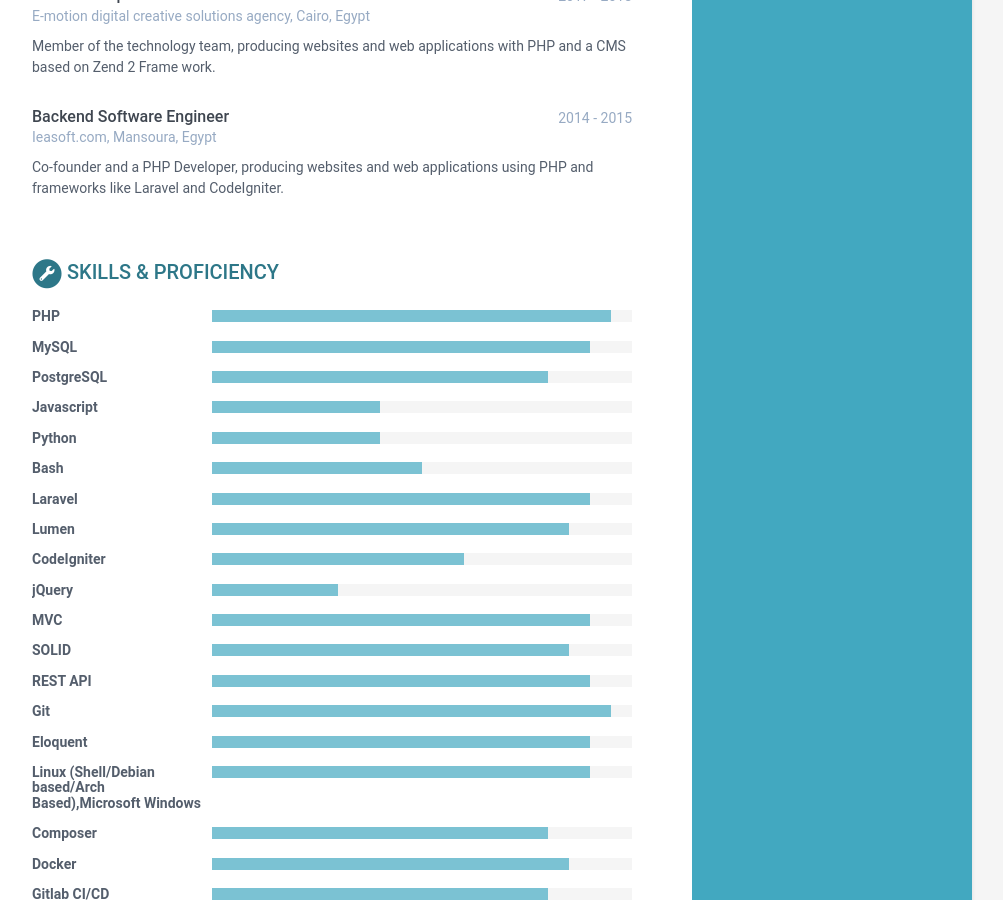
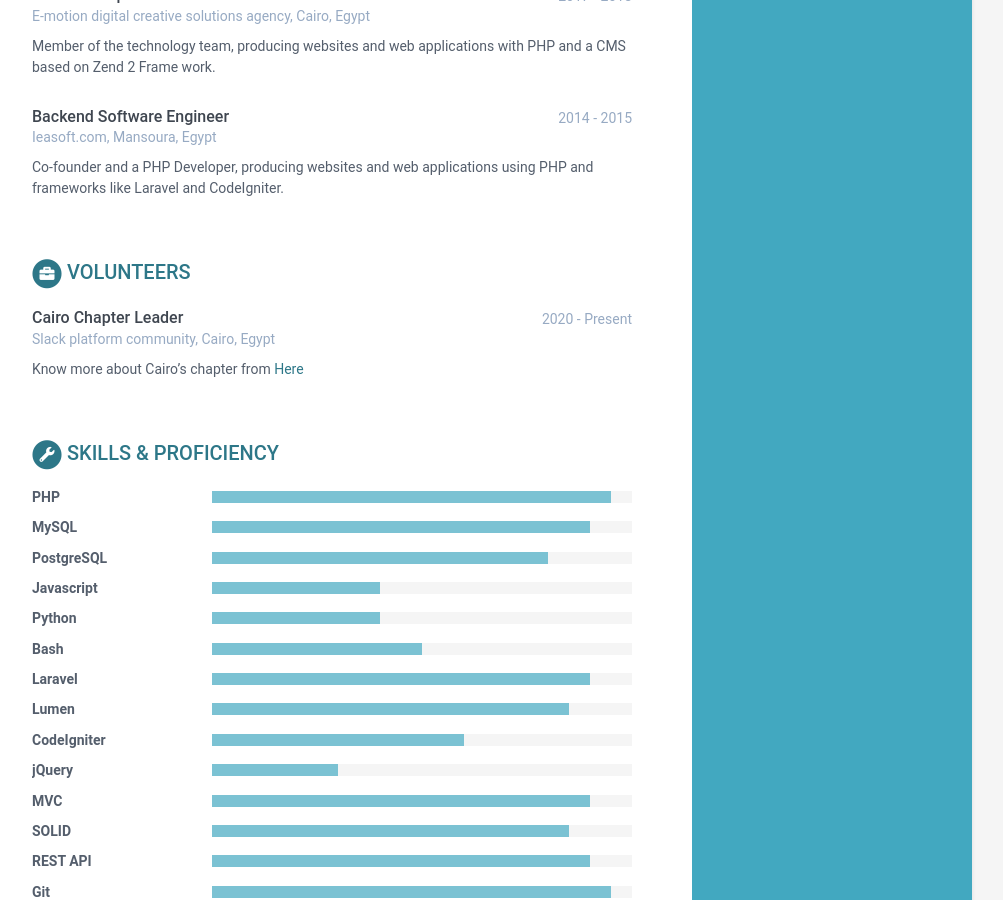
Before and after one commit to develalfy/develalfy.github.io, a Jekyll site: the page built from index.html, in a window 1280 px wide and 900 px high, scrolled down 1314 px. Shown: the whole window, without its empty margins (168-1171 px from the left). Built offline with Jekyll 4.4.1, drawn with Linux system fonts in a browser that asks for light colours.

Commit message:
attach volunteers.html

```diff
--- a/_data/data.yml
+++ b/_data/data.yml
@@ -53,6 +53,13 @@ education:
     time: 2012 - 2015
     details: |
       BSc Computer Science and Communications
+volunteers:
+  - role: Cairo Chapter Leader
+    time: 2020 - Present
+    company: Slack platform community, Cairo, Egypt
+    details: |
+      Know more about Cairo's chapter from [Here](https://slackcommunity.com/cairo/)
+
 experiences:
   - role: Backend Software Engineer
     time: 2018 - Present
@@ -116,9 +123,6 @@ experiences:
 #      tagline: "A responsive website template designed to help web developers/designers market their services."
 
 
-volunteers:
-
-
 skills:
   title: Skills &amp; Proficiency
 
```
